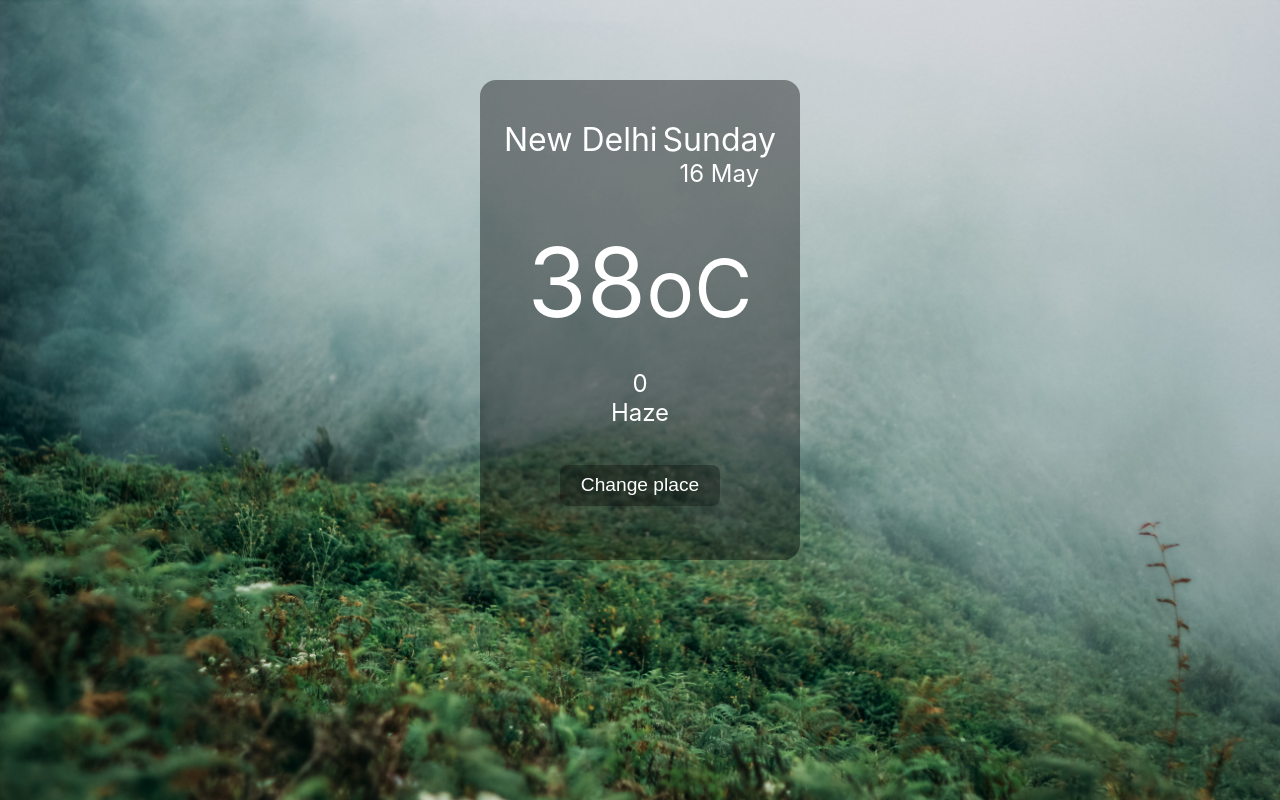
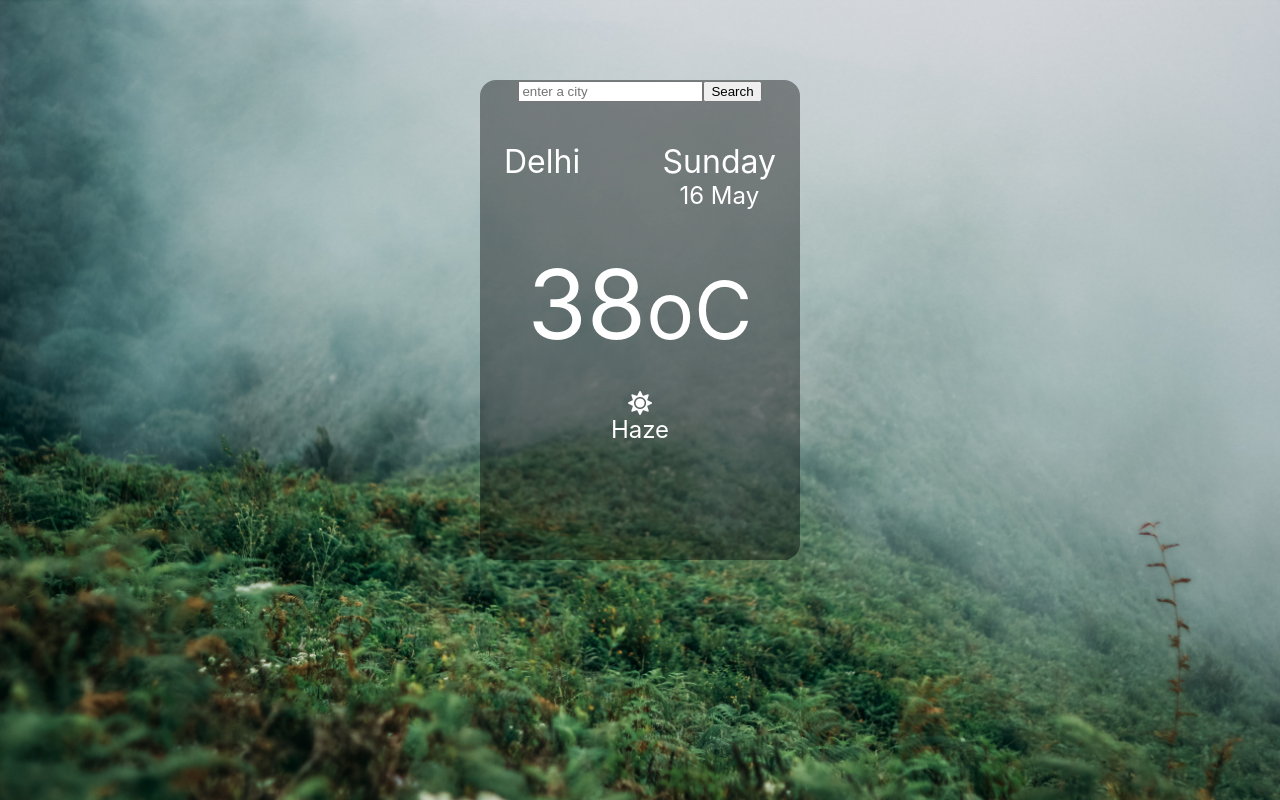
Before and after one commit to SandhyaR1007/Weather, a React (Create React App) app in the folder weather-app/: page / in a window 1280 px wide. Built offline with nearby package versions, Linux system fonts and the light colour scheme.

Commit message:
updated app.js

```diff
--- a/weather-app/src/App.js
+++ b/weather-app/src/App.js
@@ -3,28 +3,102 @@ import Card from "./Card";
 import "./weather1.jpg";
 import { useState, useEffect } from "react";
 
+
 function App() {
   const [display,setDisplay] = useState({
     "desc":"Haze",
     "temp":38,
-    "icon":0
+    "icon":800,
+    "city":"Delhi"
 
   })
-  // try {
-  //   useEffect(() => {
-  //     fetch(
-  //       "https://api.weatherbit.io/v2.0/current?city=delhi&country=india&key=140c2a81818b4c839f4c030c37e1d794"
-  //     )
-  //       .then((res) => res.json())
-  //       .then((json) => setDisplay({"desc":json.data[0].weather.description,"temp":json.data[0].temp,"icon":json.data[0].weather.icon}));
-  //   });
-  // } catch (error) {
-  //   console.log("not working");
-  // }
+  const src = "clear.png"
+  const [city,setCity] = useState("")
+  const [result,setResult] = useState("delhi")
+  const [icon,SetIcon] = useState("fas fa-sun")
+
+
+  const cityFinder = (e)=>{
+    setCity(e.target.value)
+
+  }
+  const iconHandler = ()=>{
+    //thunderstorm
+    if(display.icon>=200 && display.icon<=233){
+      SetIcon("fas fa-bolt")
+    }
+    // drizzle
+    else if(display.icon>=300 && display.icon<=302){
+      SetIcon("fas fa-cloud-rain")
+    }
+    //rainfall
+    else if((display.icon>=500 && display.icon<=522)||(display.icon == 900)){
+      SetIcon("fas fa-cloud-showers-heavy")
+    }
+    //snow
+    else if((display.icon>=600 && display.icon<=610)||(display.icon>=621 && display.icon<=623)){
+      SetIcon("fas fa-snowflake")
+    }
+    //sleet
+    else if(display.icon== 611 || display.icon==612){
+      SetIcon("fas fa-wind")
+    }
+    //haze
+    else if(display.icon>=700 && display.icon<=751){
+      SetIcon("fas fa-smog")
+    }
+
+    //few clouds
+    else if(display.icon>=801 && display.icon<=803){
+      SetIcon("fas fa-cloud-sun")
+    }
+    //overcast
+    else if(display.icon==804){
+      SetIcon("fas fa-cloud")
+    }
+    else{
+      SetIcon("fas fa-sun")
+    }
+
+}
+
+  const resultSetter = (e)=>{
+    e.preventDefault();
+    setResult(city)
+    console.log("working")
+    iconHandler()
+    console.log("fine")
+
+
+
+
+  }
+
+
+
+  //   try {
+  //     useEffect(() => {
+  //       fetch(
+  //        `https://api.weatherbit.io/v2.0/current?city=${result}&country=india&key=140c2a81818b4c839f4c030c37e1d794`
+  //       )
+  //         .then((res) => res.json())
+  //         .then((json) => setDisplay({"desc":json.data[0].weather.description,
+  //         "temp":json.data[0].temp,
+  //         "icon":json.data[0].weather.code,
+  //        "city":json.data[0].city_name}));
+  //     });
+  //   } catch (error) {
+  //    console.log("not working");
+  //  }
   return (
-    <div className="App">
+    <div className="App" >
+            <form className="search-area" onSubmit={resultSetter}>
+                <input className="search-place" placeholder="enter a city" onChange={cityFinder}/>
+                <button className="search-btn" type="submit">Search</button>
+    </form>
 
-      <Card temperature={display.temp} weather={display.desc} place={"New Delhi"} icon={display.icon}/>
+
+      <Card temperature={display.temp} weather={display.desc} place={display.city} icon={icon}/>
 
 
     </div>
--- a/weather-app/src/Card.css
+++ b/weather-app/src/Card.css
@@ -60,3 +60,9 @@
 .place-btn:hover{
     background-color: rgba(0, 0, 0,0.5);
 }
+.img{
+    height: 100px;
+    width: 100px;
+
+    color:black;
+}
--- a/weather-app/src/Card.js
+++ b/weather-app/src/Card.js
@@ -1,5 +1,9 @@
 import React from 'react'
 import "./Card.css"
+
+
+
+
 
 function Card(props) {
     const week = ["Sunday","Monday","Tuesday","Wednesday","Thursday","Friday","Saturday"]
@@ -8,9 +12,15 @@ function Card(props) {
     const day = d.getDay();
     const  date = d.getDate();
     const month  = d.getMonth();
+
+
+
+
     return (
 
+
         <div className="card">
+
             <div className="header">
                 <div className="place">{props.place}</div>
                 <div className="day-date">
@@ -24,10 +34,13 @@ function Card(props) {
                 <div className="temp">{props.temperature}<span className="deg">oC</span></div>
             </div>
             <div className="footer sub-card">
-                <div className="icon">{props.icon}</div>
+
+            <i class={props.icon}></i>
+
+
                 <div className="weather">{props.weather}</div>
             </div>
-            <button className="place-btn">Change place</button>
+
 
 
 
```
